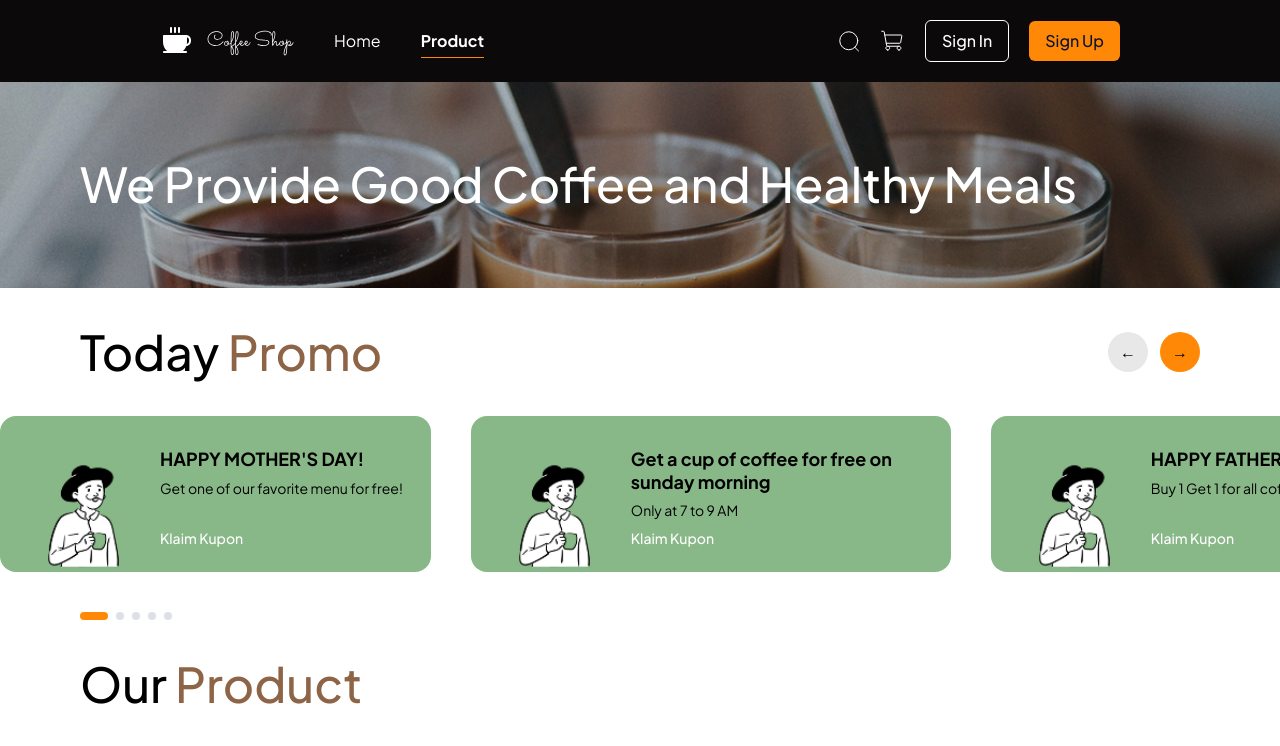
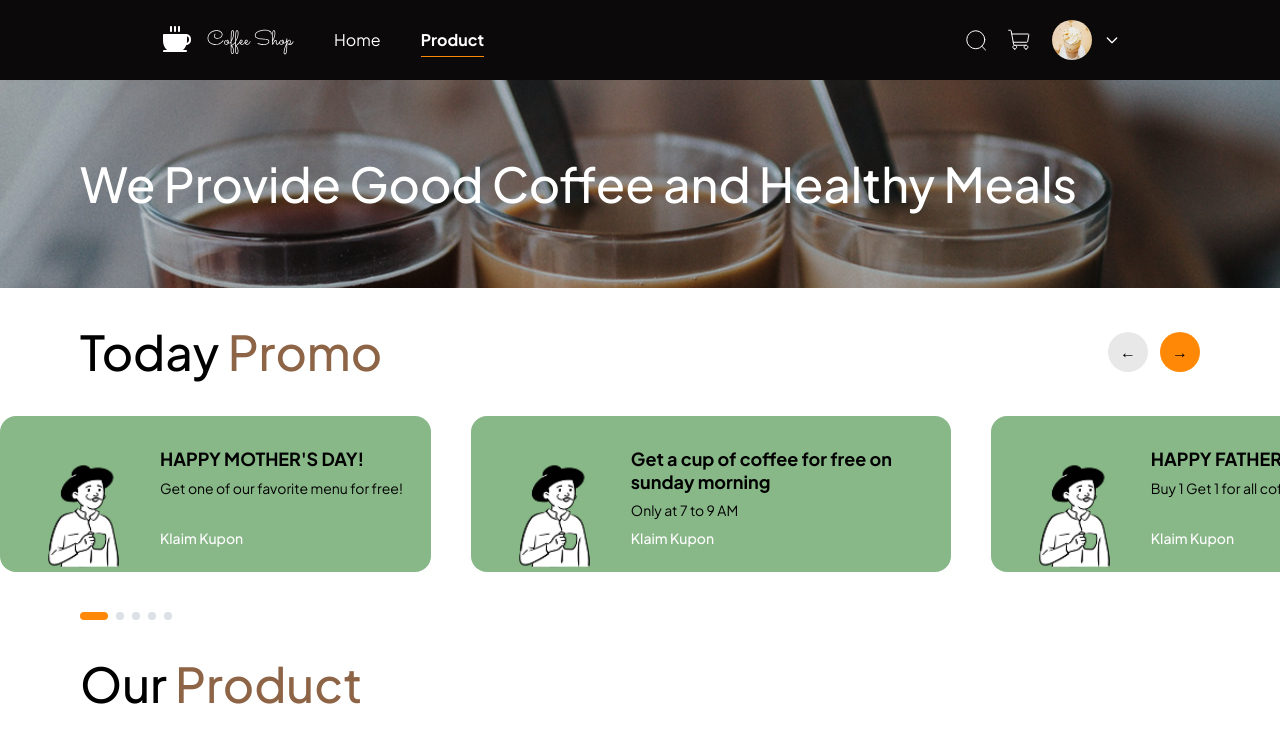
Before and after one commit to ItsnaMaulanaHasan/koda-b4-react, a React (Vite) app: page /product in a window 1280 px wide. Shown: the top 746 px of the page. Built offline with nearby package versions, Linux system fonts and the light colour scheme; sample sign-in values are in the browser's storage.

Commit message:
feat: dinamic navbar when user login

```diff
--- a/src/components/Navbar.jsx
+++ b/src/components/Navbar.jsx
@@ -1,5 +1,6 @@
 import { useContext, useState } from "react";
 import { NavLink, useLocation, useNavigate } from "react-router-dom";
+import { AuthContext } from "../context/AuthContext";
 import { DrawerNavbarContext } from "../context/DrawerContext";
 import Button from "./Button";
 import Drawer from "./Drawer";
@@ -13,6 +14,8 @@ function Navbar() {
   const navigate = useNavigate();
   const location = useLocation();
   const [showDrawer, setShowDrawer] = useState(false);
+  const [showDropdown, setShowDropdown] = useState(false);
+  const { userLogin, setUserLogin } = useContext(AuthContext);
 
   const isNotHomePage = location.pathname !== "/";
 
@@ -20,6 +23,12 @@ function Navbar() {
     `hover:font-bold py-1 transition duration-300 ${
       isActive && "font-bold border-b border-[#FF8906]"
     }`;
+
+  const handleLogout = () => {
+    setUserLogin(null);
+    setShowDropdown(false);
+    navigate("/");
+  };
 
   return (
     <DrawerNavbarContext.Provider value={{ showDrawer, setShowDrawer }}>
@@ -66,6 +75,64 @@ function Navbar() {
                 alt="Icon Cart"
               />
             </button>
+
+            {userLogin ? (
+              <div className="relative">
+                <button
+                  onClick={() => setShowDropdown(!showDropdown)}
+                  className="flex items-center gap-2 lg:gap-3">
+                  <div className="w-8 h-8 overflow-hidden rounded-full lg:w-10 lg:h-10">
+                    <img
+                      className="object-cover w-full h-full"
+                      src={userLogin.profileImage || "/img-menus/image1.png"}
+                      alt="Profile"
+                    />
+                  </div>
+                  <svg
+                    className={`w-4 h-4 text-white transition-transform ${
+                      showDropdown ? "rotate-180" : ""
+                    }`}
+                    fill="none"
+                    stroke="currentColor"
+                    viewBox="0 0 24 24">
+                    <path
+                      strokeLinecap="round"
+                      strokeLinejoin="round"
+                      strokeWidth={2}
+                      d="M19 9l-7 7-7-7"
+                    />
+                  </svg>
+                </button>
+
+                {/* Dropdown Menu */}
+                {showDropdown && (
+                  <div className="absolute right-0 mt-2 w-48 bg-white rounded-lg shadow-lg py-2 z-50">
+                    <div className="px-4 py-2 border-b border-gray-200">
+                      <p className="text-sm font-semibold text-[#0B132A]">
+                        {userLogin.fullName}
+                      </p>
+                      <p className="text-xs text-[#4F5665]">
+                        {userLogin.email}
+                      </p>
+                    </div>
+                    <button
+                      onClick={() => {
+                        navigate("/profile");
+                        setShowDropdown(false);
+                      }}
+                      className="w-full px-4 py-2 text-left text-sm text-[#0B132A] hover:bg-gray-100 transition">
+                      Profile
+                    </button>
+                    <button
+                      onClick={handleLogout}
+                      className="w-full px-4 py-2 text-left text-sm text-red-500 hover:bg-gray-100 transition">
+                      Logout
+                    </button>
+                  </div>
+                )}
+              </div>
+            ) : (
+              <>
                 <Button
                   onClick={() => navigate("/auth/login")}
                   className="px-3 text-sm text-white border border-white lg:px-4 whitespace-nowrap lg:text-base">
@@ -76,6 +143,8 @@ function Navbar() {
                   className="px-3 lg:px-4 bg-[#FF8906] whitespace-nowrap text-sm lg:text-base">
                   Sign Up
                 </Button>
+              </>
+            )}
           </div>
 
           {/* Mobile Menu - Cart & Hamburger */}
@@ -105,20 +174,25 @@ function Navbar() {
           drawerCtx={{ showDrawer, setShowDrawer }}
           bg="bg-white"
           textColor="text-[#0B132A]">
-          <Sidebar />
+          <Sidebar userLogin={userLogin} handleLogout={handleLogout} />
         </Drawer>
       </header>
     </DrawerNavbarContext.Provider>
   );
 }
 
-const Sidebar = () => {
+const Sidebar = ({ userLogin, handleLogout }) => {
   const navigate = useNavigate();
   const { setShowDrawer } = useContext(DrawerNavbarContext);
   const getNavLinkClass = ({ isActive }) =>
     `hover:font-bold w-full py-3 transition duration-300 border-b ${
       isActive ? "border-b-[#FF8906]" : "border-b-[#E8E8E8]"
     }`;
+
+  const handleNavigation = (path) => {
+    navigate(path);
+    setShowDrawer(false);
+  };
   return (
     <div className="flex flex-col justify-between h-full px-2">
       <div className="flex flex-col w-full gap-5">
@@ -145,17 +219,55 @@ const Sidebar = () => {
           </NavLink>
         </ul>
       </div>
+
       <div className="flex flex-col gap-5">
+        {userLogin ? (
+          <>
+            <div className="flex items-center gap-3 p-3 border border-[#E8E8E8] rounded-lg">
+              <div className="w-12 h-12 overflow-hidden rounded-full flex-shrink-0">
+                <img
+                  className="object-cover w-full h-full"
+                  src={userLogin.profileImage || "/img-menus/image1.png"}
+                  alt="Profile"
+                />
+              </div>
+              <div className="flex-1 min-w-0">
+                <p className="text-sm font-semibold text-[#0B132A] truncate">
+                  {userLogin.fullName}
+                </p>
+                <p className="text-xs text-[#4F5665] truncate">
+                  {userLogin.email}
+                </p>
+              </div>
+            </div>
             <Button
-          onClick={() => navigate("/auth/login")}
+              onClick={() => handleNavigation("/profile")}
+              className="px-3 text-sm border border-[#0B132A] text-[#0B132A] lg:px-4 whitespace-nowrap lg:text-base">
+              Profile
+            </Button>
+            <Button
+              onClick={() => {
+                handleLogout();
+                setShowDrawer(false);
+              }}
+              className="px-3 lg:px-4 bg-red-500 text-white whitespace-nowrap text-sm lg:text-base">
+              Logout
+            </Button>
+          </>
+        ) : (
+          <>
+            <Button
+              onClick={() => handleNavigation("/auth/login")}
               className="px-3 text-sm text-[#0B132A] border border-[#0B132A] lg:px-4 whitespace-nowrap lg:text-base">
               Sign In
             </Button>
             <Button
-          onClick={() => navigate("/auth/register")}
+              onClick={() => handleNavigation("/auth/register")}
               className="px-3 lg:px-4 bg-[#FF8906] whitespace-nowrap text-sm lg:text-base">
               Sign Up
             </Button>
+          </>
+        )}
       </div>
     </div>
   );
```
Lines whose indentation alone changed are shown as unchanged.
